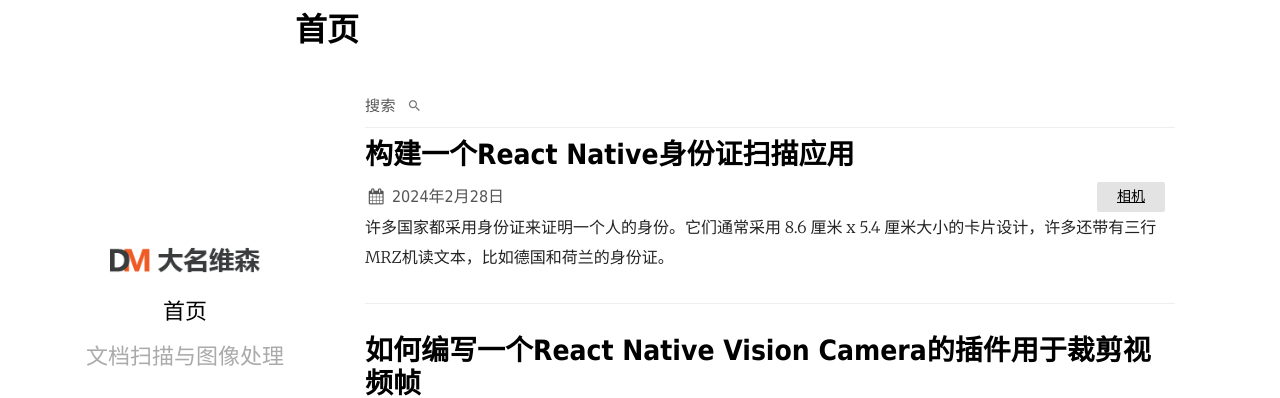
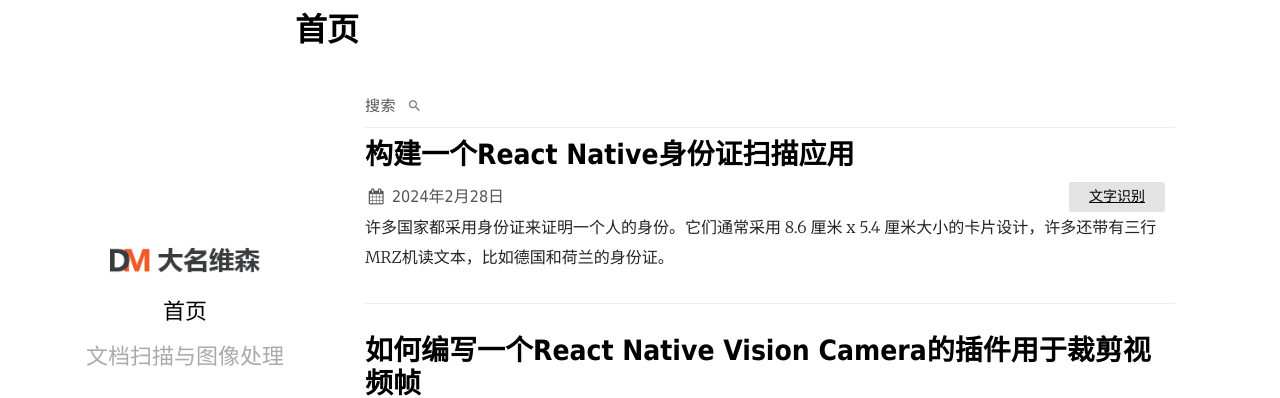
Before and after one commit to damingsoft/damingsoft.github.io, a Jekyll site: the page built from index.html, in a window 1280 px wide and 900 px high. Shown: the top 398 px of the window. Built offline with Jekyll 4.4.1, drawn with Linux system fonts in a browser that asks for light colours; the list of posts is cut into pages by our own code.

Commit message:
update category

```diff
--- a/_posts/2024-02-28-react-native-id-card-scanner.md
+++ b/_posts/2024-02-28-react-native-id-card-scanner.md
@@ -2,7 +2,7 @@
 layout: post
 title: "构建一个React Native身份证扫描应用"
 date: 2024-02-28 10:16:53 +0800
-categories: 相机
+categories: 文字识别
 tags:
 description: 本文讨论了如何使用React Native、Vision Camera和Dynamsoft Label Recognizer构建一个身份证扫描应用。
 ---
```
